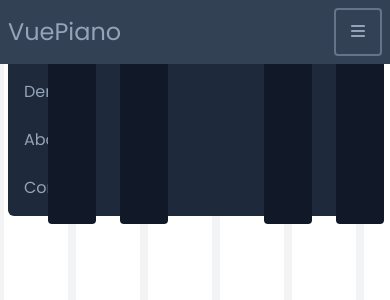
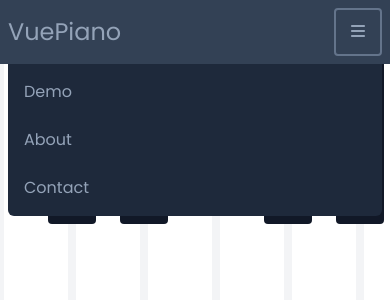
Before and after one commit to johanrdev/piano-keyboard-vue, a Vue app: page / in a window 390 px wide. Both pictures are taken after a click on the button 358 px from the left and 32 px from the top of the page. Shown: the top 300 px of the page. Built offline with nearby package versions, Linux system fonts and the light colour scheme.

Commit message:
Fix z-index issue with piano keys appearing above mobile menu

```diff
--- a/src/App.vue
+++ b/src/App.vue
@@ -18,7 +18,7 @@
     </div>
 
     <transition appear name="slide-in">
-      <div class="absolute top-full left-0 right-0 bg-slate-800 p-1 mx-2 rounded-b-md md:hidden" v-if="menu.show">
+      <div class="absolute top-full left-0 right-0 bg-slate-800 p-1 mx-2 rounded-b-md md:hidden z-[9999]" v-if="menu.show">
         <ul>
           <li v-for="link in links" :key="link.id">
             <a :href="link.path"
```
